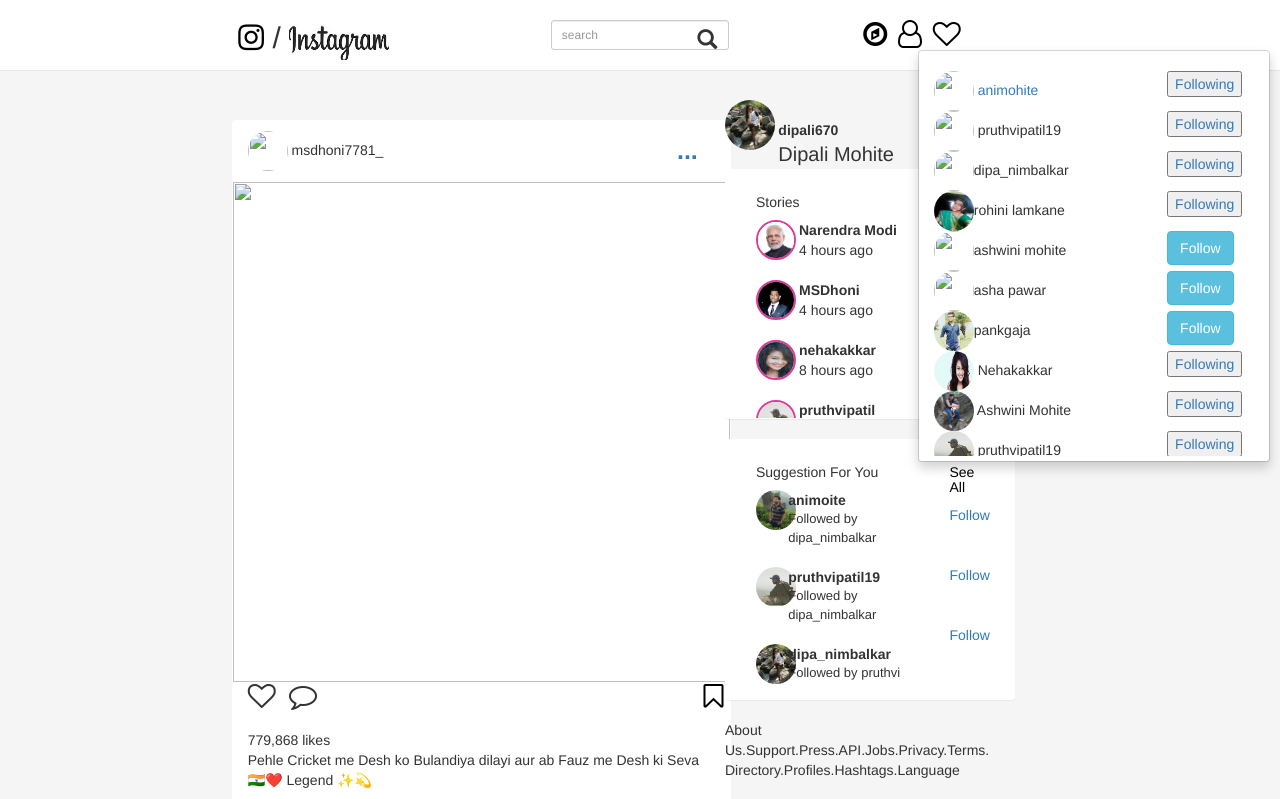
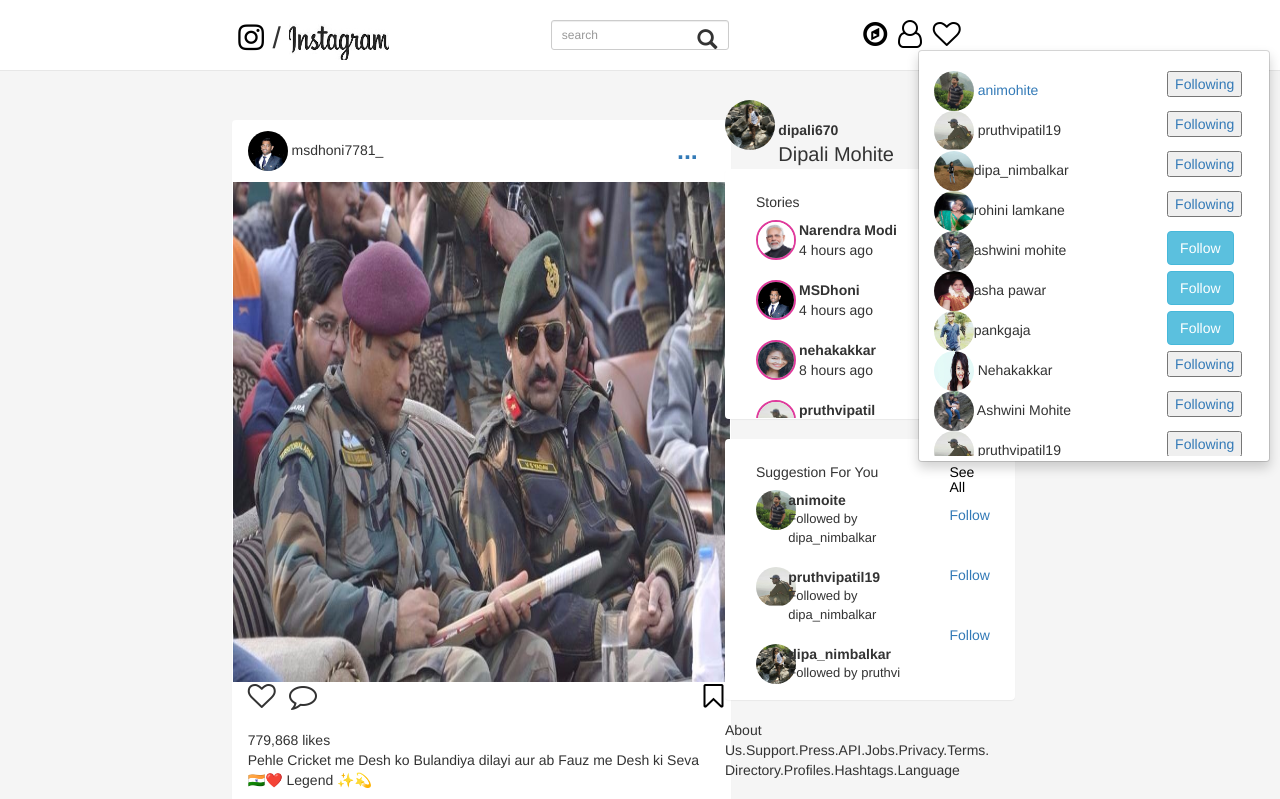
Before and after one commit to dipali2103/MyProjects, a website: page InstagramClone/index.html in a window 1280 px wide. Both pictures are taken after a click on the link 946 px from the left and 39 px from the top of the page. Shown: the top 799 px of the page. Drawn offline with Linux system fonts and the light colour scheme; files whose address does not match are found by name.

Commit message:
Update index.html

```diff
--- a/InstagramClone/index.html
+++ b/InstagramClone/index.html
@@ -35,15 +35,15 @@
 
 				   <div class="modal-body" id="dropdown">
 				  <div class="row">
-				<div class="col-sm-8"><img src="images/ani.jpg" height="40px" width="40px" class="img-circle"> animohite</div>
+				<div class="col-sm-8"><img src="src/images/ani.jpg" height="40px" width="40px" class="img-circle"> animohite</div>
 				<div class="col-sm-4"><a href="follow.html"><button >Following</button> </a></div>
 				</div>
 				<div class="row">
-				<div class="col-sm-8"><img src="images/pruthvi.jpg" height="40px" width="40px" class="img-circle"> pruthvipatil19</div>
+				<div class="col-sm-8"><img src="src/images/pruthvi.jpg" height="40px" width="40px" class="img-circle"> pruthvipatil19</div>
 				<div class="col-sm-4"><a href="follow.html"><button >Following</button> </a></div>
 				</div>
 				<div class="row">
-				<div class="col-sm-8"><img src="images/post1.jpg" height="40px" width="40px" class="img-circle">dipa_nimbalkar</div>
+				<div class="col-sm-8"><img src="src/images/post1.jpg" height="40px" width="40px" class="img-circle">dipa_nimbalkar</div>
 				<div class="col-sm-4"><a href="follow.html"><button >Following</button> </a></div>
 				</div>
 				<div class="row">
@@ -51,11 +51,11 @@
 				<div class="col-sm-4"><a href="follow.html"><button >Following</button> </a></div>
 				</div>
 			    <div class="row">
-				<div class="col-sm-8"><img src="images/ash.jpg" height="40px" width="40px" class="img-circle">ashwini mohite</div>
+				<div class="col-sm-8"><img src="src/images/ash.jpg" height="40px" width="40px" class="img-circle">ashwini mohite</div>
 				<div class="col-sm-4"><a href="follow.html"><button type="submit" class="btn btn-info">Follow</button> </a></div>
 				</div>
 				<div class="row">
-				<div class="col-sm-8"><img src="images/asha.jpg" height="40px" width="40px" class="img-circle">asha pawar<br></div>
+				<div class="col-sm-8"><img src="src/images/asha.jpg" height="40px" width="40px" class="img-circle">asha pawar<br></div>
 				<div class="col-sm-4"><a href="follow.html"><button type="submit" class="btn btn-info">Follow</button> </a></div>
 				</div>
 				<div class="row">
@@ -94,7 +94,7 @@
 			  <div class="panel-heading">
 			    <div class="row">
 			      <div class="col-sm-10">
-			        <img src="images/dhonipic.jpg" height="40px" width="40px" class="img-circle"> msdhoni7781_ </div>
+			        <img src="src/images/dhonipic.jpg" height="40px" width="40px" class="img-circle"> msdhoni7781_ </div>
 			      <div class="col-sm-2">
 
 			          <div class="col-sm-4"></div>
@@ -126,7 +126,7 @@
 			    </div>
 			  </div>
 
-			    <img src="images/dhonipost.jpg" height="500px" width="100%">
+			    <img src="src/images/dhonipost.jpg" height="500px" width="100%">
 
 
 			  <div class="col-sm-1">
@@ -180,7 +180,7 @@
 			  </div>
 			</div>
 
-			    <img src="images/modipost.jpg" height="500px" width="100%">
+			    <img src="src/images/modipost.jpg" height="500px" width="100%">
 
 
 
```
